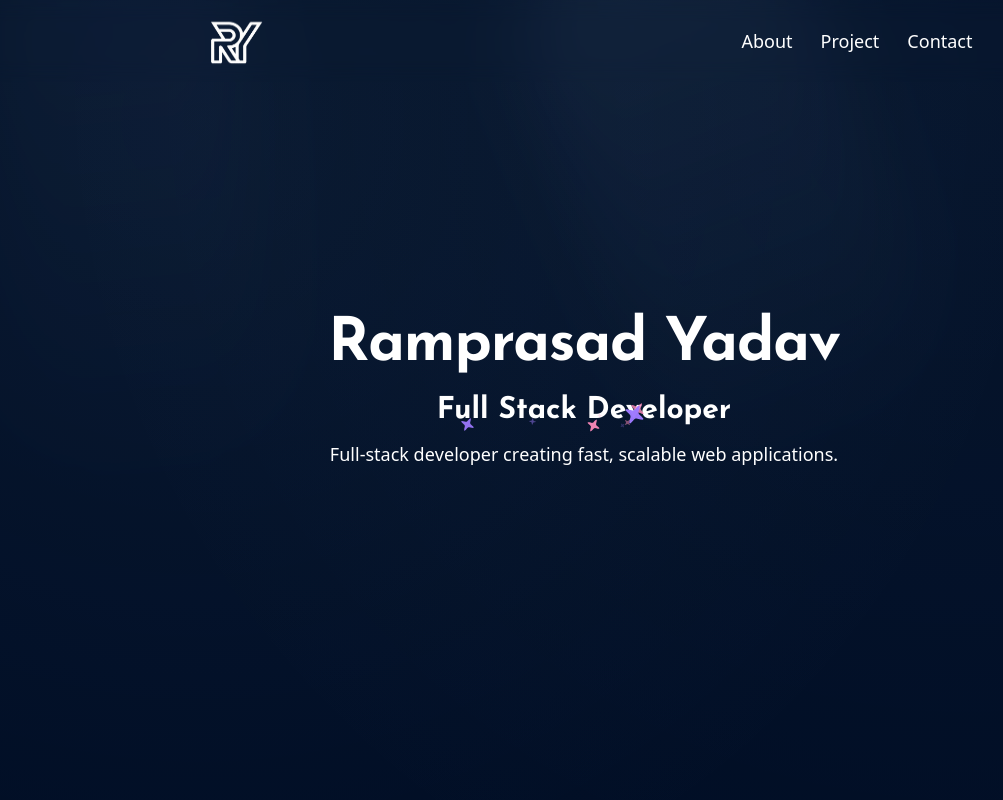
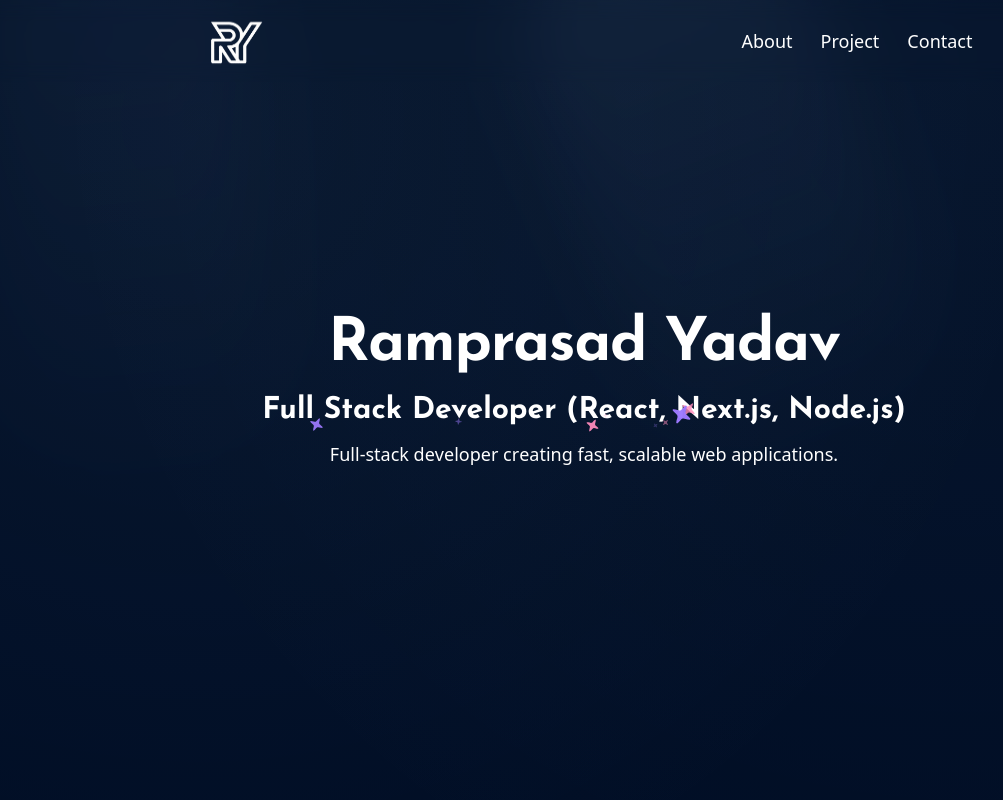
Before and after one commit to Ramprasadya/portfolio-v1, a Next.js app: page / in a window 1280 px wide. Shown: the top 800 px of the page, without its empty margins (56-1059 px from the left). Built offline with nearby package versions, Linux system fonts and the light colour scheme; a web font is replaced by a local one.

Commit message:
text update

```diff
--- a/components/Hero.tsx
+++ b/components/Hero.tsx
@@ -21,7 +21,7 @@ const Hero = () => {
       <div className="relative z-10 flex flex-col md:gap-y-2 text-center w-full  md:w-3xl lg:w-5xl xl:w-7xl p-4">
         {/* <Navbar /> */}
         <h1 className=" text-3xl sm1:text-5xl md:text-6xl leading-0 font-bold josefin"><TypingAnimation typeSpeed={45}  > Ramprasad Yadav</TypingAnimation></h1>
-        <SparklesText sparklesCount={10} className=" text-xl sm1:text-2xl md:text-3xl josefin">Full Stack Developer</SparklesText>
+        <SparklesText sparklesCount={10} className=" text-xl sm1:text-2xl md:text-3xl josefin">Full Stack Developer (React, Next.js, Node.js)</SparklesText>
           <div>
 
            <TextAnimate animation="blurInUp" by="character"   once className="text-[16px] w-full px-2 sm1:text-[16px] md:text-[18px] mt-1">
```
